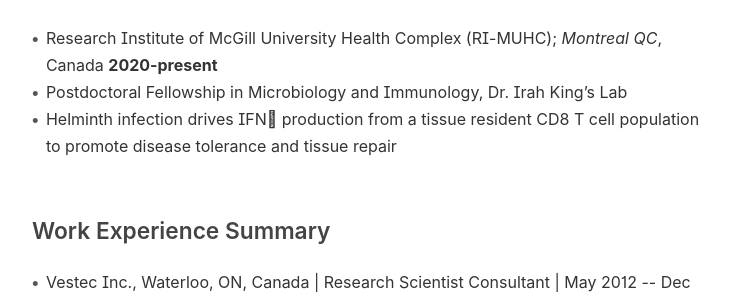
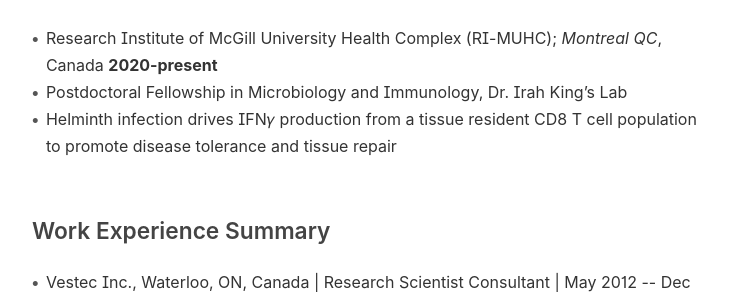
Before and after one commit to suswes/suswes.github.io, an MkDocs documentation site: the page built from docs/index.md, in a window 1280 px wide and 900 px high, scrolled down 976 px. Shown: the part 151-451 px from the top of the window, without its empty margins (400-1133 px from the left). Built offline with MkDocs 1.6.1, drawn with Linux system fonts in a browser that asks for light colours; some web fonts are replaced.

Commit message:
Update index.md

```diff
--- a/docs/index.md
+++ b/docs/index.md
@@ -24,7 +24,7 @@
 ## Education
 - Research Institute of McGill University Health Complex (RI-MUHC); _Montreal QC_, Canada	**2020-present**
  - Postdoctoral Fellowship in Microbiology and Immunology, Dr. Irah King’s Lab
- -  Helminth infection drives IFN production from a tissue resident CD8 T cell population
+ -  Helminth infection drives IFN𝛾 production from a tissue resident CD8 T cell population
 to promote disease tolerance and tissue repair
 
 
```
